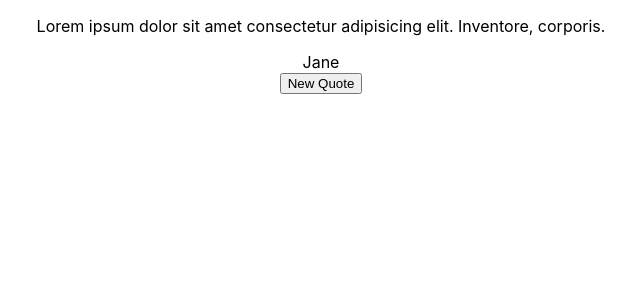
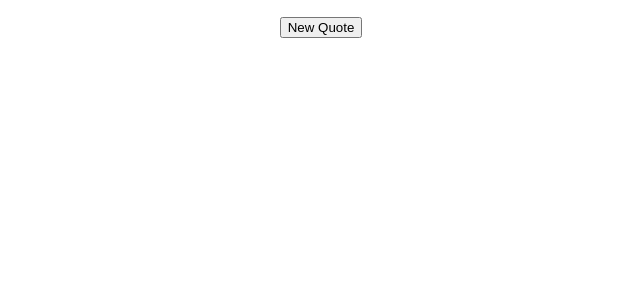
Before and after one commit to zhanshu21/random-quote-generator, a React (Create React App) app: page / in a window 1280 px wide. Shown: the top 300 px of the page, without its empty margins (319-959 px from the left). Built offline with nearby package versions, Linux system fonts and the light colour scheme.

Commit message:
add state to the component by useState()

```diff
--- a/src/components/Quote.js
+++ b/src/components/Quote.js
@@ -1,15 +1,23 @@
-import React from 'react';
+import React, { useState } from 'react';
 
 function Quote() {
+    const [quote, setQuote] = useState("");
+    const [author, setAuthor] = useState("");
+
+    const handleClick = () => {
+        setAuthor("new Author");
+        setQuote("new Quote.")
+    }
+
     return (
         <div id="quote-box">
             <div id="text">
-                <p>Lorem ipsum dolor sit amet consectetur adipisicing elit. Inventore, corporis.</p>
+                <p>{quote}</p>
             </div>
             <div id="author">
-                Jane
+                <p>{author}</p>
             </div>
-            <button id='new-quote'>New Quote</button>
+            <button id='new-quote' onClick={handleClick}>New Quote</button>
             <a href="#" id='tweet-quote'>
                 <img src="" alt="" />
             </a>
```
